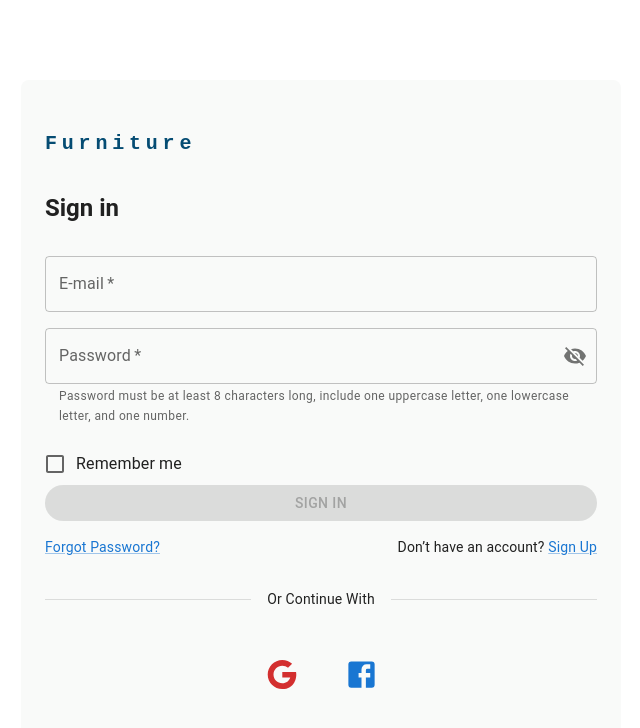
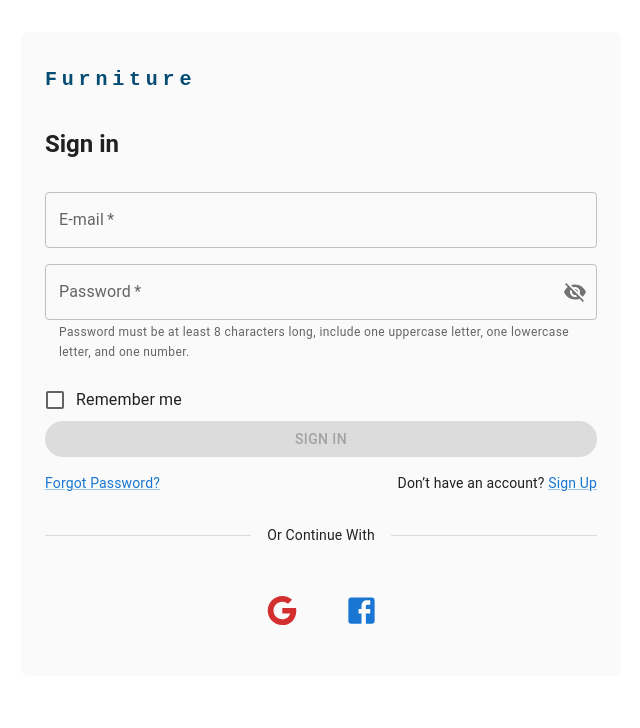
Before and after one commit to shubhh015/ecommerce-website, a React (Create React App) app: page /login in a window 1280 px wide. Shown: the top 728 px of the page, without its empty margins (319-959 px from the left). Built offline with nearby package versions, Linux system fonts and the light colour scheme.

Commit message:
ui changes

```diff
--- a/src/app/login/index.js
+++ b/src/app/login/index.js
@@ -58,10 +58,10 @@ const Login = () => {
         <Container
             maxWidth="sm"
             sx={{
-                marginTop: "5rem",
+                marginY: "2rem",
                 backgroundColor: "#F9FAF9",
                 borderRadius: "8px",
-                padding: "3rem",
+                padding: "2rem",
             }}
         >
             <Typography
@@ -77,6 +77,7 @@ const Login = () => {
                     color: "#054C73",
                     textDecoration: "none",
                     marginBottom: "2rem",
+                    cursor:"pointer"
                 }}
                 onClick={() => navigate("/")}
             >
```
